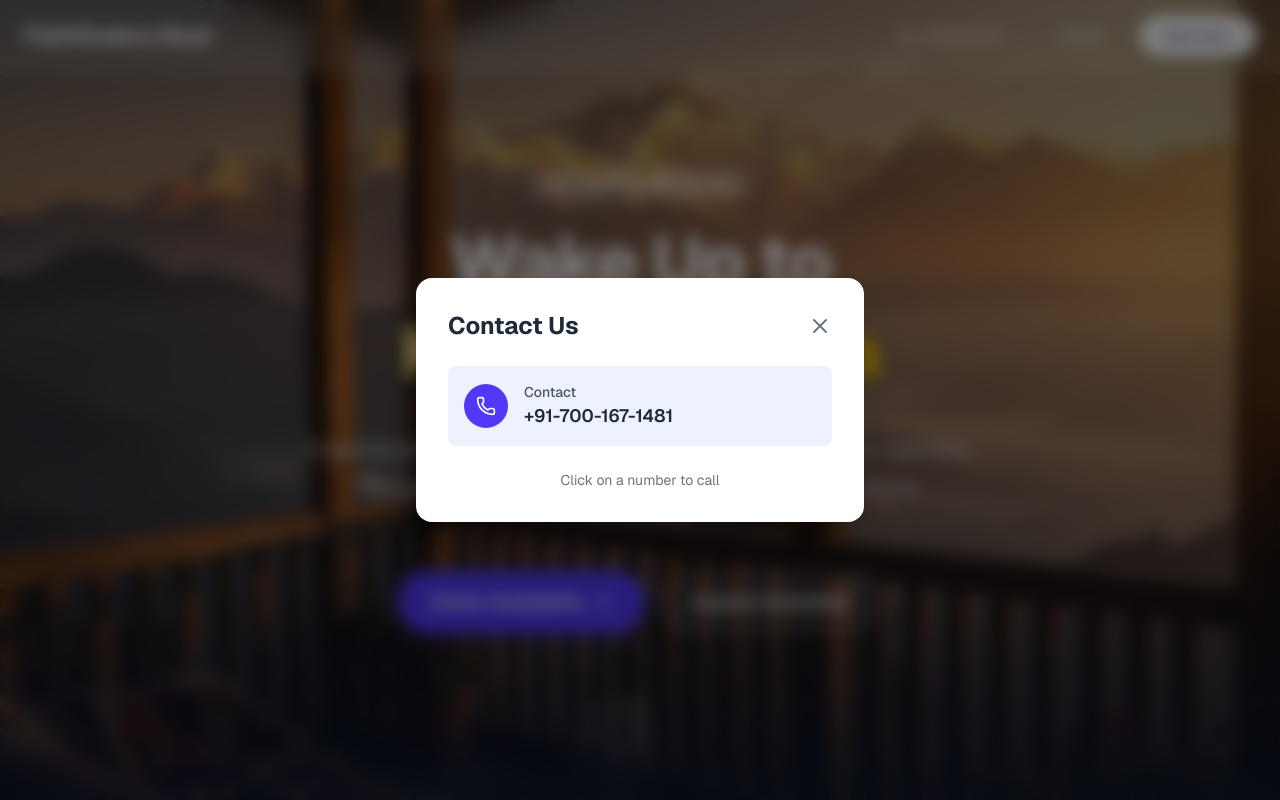
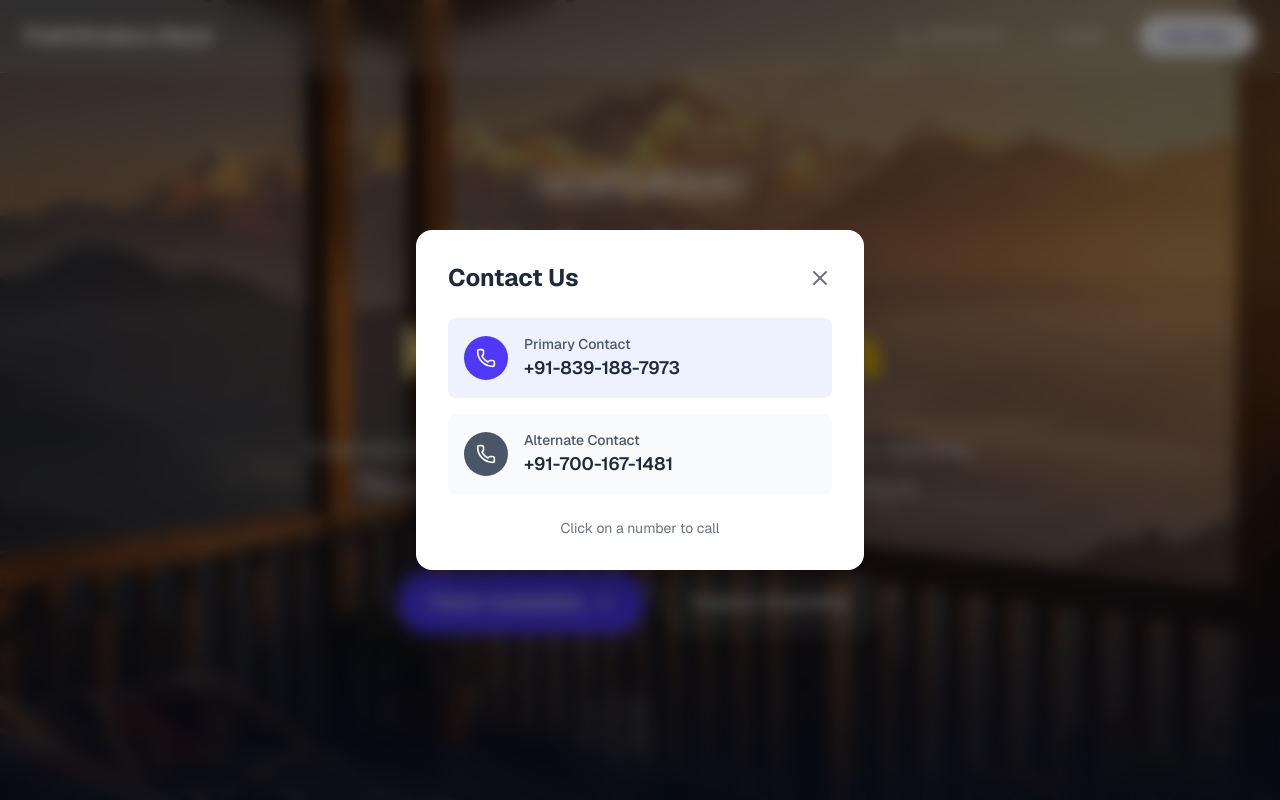
Before and after one commit to sayanmdn/bookings, a Next.js app: page / in a window 1280 px wide. Both pictures are taken after a click on the button "CONTACTS". Shown: the top 800 px of the page. Built offline with nearby package versions, Linux system fonts and the light colour scheme.

Commit message:
additional number add

```diff
--- a/components/LandingNav.tsx
+++ b/components/LandingNav.tsx
@@ -46,19 +46,26 @@ export default function LandingNav() {
             "@context": "https://schema.org",
             "@type": "Organization",
             "name": "Pathfinders Nest",
-            "telephone": "+91-700-167-1481",
+            "telephone": "+91-839-188-7973",
             "contactPoint": [
                 {
                     "@type": "ContactPoint",
-                    "telephone": "+91-700-167-1481",
+                    "telephone": "+91-839-188-7973",
                     "contactType": "customer service",
                     "areaServed": "IN",
                     "availableLanguage": ["English", "Hindi"]
                 },
                 {
                     "@type": "ContactPoint",
+                    "telephone": "+91-839-188-7973",
+                    "contactType": "reservations",
+                    "areaServed": "IN",
+                    "availableLanguage": ["English", "Hindi"]
+                },
+                {
+                    "@type": "ContactPoint",
                     "telephone": "+91-700-167-1481",
-                    "contactType": "reservations",
+                    "contactType": "customer service",
                     "areaServed": "IN",
                     "availableLanguage": ["English", "Hindi"]
                 }
@@ -68,14 +75,23 @@ export default function LandingNav() {
             "@context": "https://schema.org",
             "@type": "LodgingBusiness",
             "name": "Pathfinders Nest",
-            "telephone": "+91-700-167-1481",
-            "contactPoint": {
-                "@type": "ContactPoint",
-                "telephone": "+91-700-167-1481",
-                "contactType": "reservations",
-                "areaServed": "IN",
-                "availableLanguage": ["English", "Hindi"]
-            }
+            "telephone": "+91-839-188-7973",
+            "contactPoint": [
+                {
+                    "@type": "ContactPoint",
+                    "telephone": "+91-839-188-7973",
+                    "contactType": "reservations",
+                    "areaServed": "IN",
+                    "availableLanguage": ["English", "Hindi"]
+                },
+                {
+                    "@type": "ContactPoint",
+                    "telephone": "+91-700-167-1481",
+                    "contactType": "customer service",
+                    "areaServed": "IN",
+                    "availableLanguage": ["English", "Hindi"]
+                }
+            ]
         }
     ];
 
@@ -91,14 +107,19 @@ export default function LandingNav() {
             {/* Hidden contact info for SEO - Always in DOM for crawlers */}
             <div className="sr-only" itemScope itemType="https://schema.org/Organization">
                 <span itemProp="name">Pathfinders Nest</span>
-                <meta itemProp="telephone" content="+91-700-167-1481" />
+                <meta itemProp="telephone" content="+91-839-188-7973" />
                 <div itemProp="contactPoint" itemScope itemType="https://schema.org/ContactPoint">
                     <meta itemProp="contactType" content="customer service" />
                     <meta itemProp="areaServed" content="IN" />
-                    <a href="tel:+917001671481" itemProp="telephone">+91-700-167-1481</a>
+                    <a href="tel:+918391887973" itemProp="telephone">+91-839-188-7973</a>
                 </div>
                 <div itemProp="contactPoint" itemScope itemType="https://schema.org/ContactPoint">
                     <meta itemProp="contactType" content="reservations" />
+                    <meta itemProp="areaServed" content="IN" />
+                    <a href="tel:+918391887973" itemProp="telephone">+91-839-188-7973</a>
+                </div>
+                <div itemProp="contactPoint" itemScope itemType="https://schema.org/ContactPoint">
+                    <meta itemProp="contactType" content="customer service" />
                     <meta itemProp="areaServed" content="IN" />
                     <a href="tel:+917001671481" itemProp="telephone">+91-700-167-1481</a>
                 </div>
@@ -183,16 +204,30 @@ export default function LandingNav() {
 
                         <div className="space-y-4">
                             <a
-                                href="tel:+917001671481"
+                                href="tel:+918391887973"
                                 className="flex items-center gap-4 p-4 bg-indigo-50 rounded-lg hover:bg-indigo-100 transition-colors group"
                                 itemProp="telephone"
-                                aria-label="Call contact number"
+                                aria-label="Call primary contact number"
                             >
                                 <div className="bg-indigo-600 p-3 rounded-full group-hover:bg-indigo-700 transition-colors">
                                     <Phone className="text-white" size={20} aria-hidden="true" />
                                 </div>
                                 <div>
-                                    <p className="text-sm text-gray-600 font-medium">Contact</p>
+                                    <p className="text-sm text-gray-600 font-medium">Primary Contact</p>
+                                    <p className="text-lg font-semibold text-gray-800">+91-839-188-7973</p>
+                                </div>
+                            </a>
+                            <a
+                                href="tel:+917001671481"
+                                className="flex items-center gap-4 p-4 bg-gray-50 rounded-lg hover:bg-gray-100 transition-colors group"
+                                itemProp="telephone"
+                                aria-label="Call secondary contact number"
+                            >
+                                <div className="bg-gray-600 p-3 rounded-full group-hover:bg-gray-700 transition-colors">
+                                    <Phone className="text-white" size={20} aria-hidden="true" />
+                                </div>
+                                <div>
+                                    <p className="text-sm text-gray-600 font-medium">Alternate Contact</p>
                                     <p className="text-lg font-semibold text-gray-800">+91-700-167-1481</p>
                                 </div>
                             </a>
```
